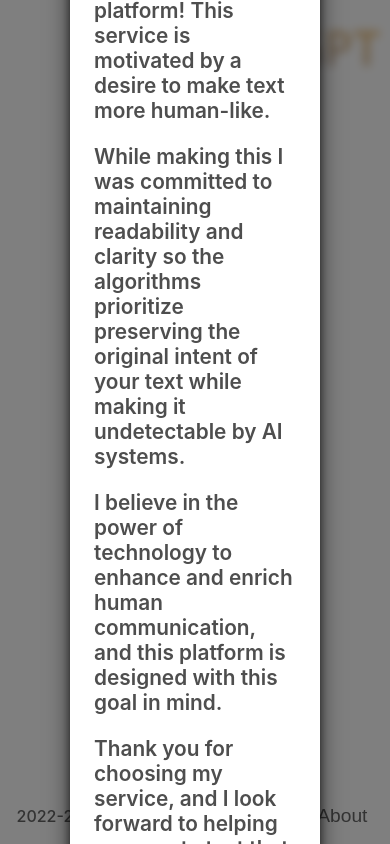
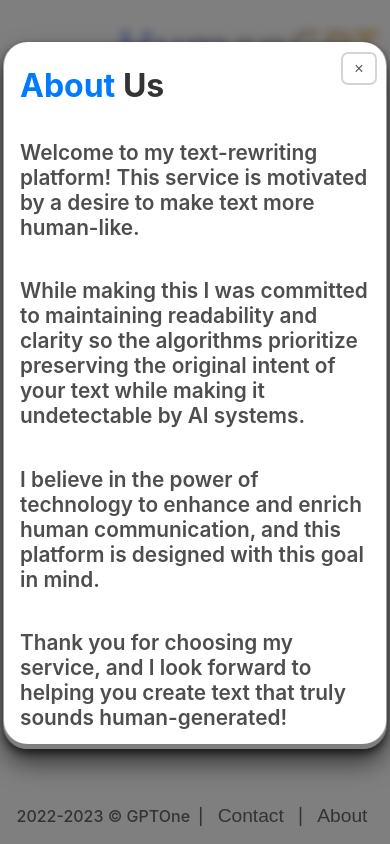
Before and after one commit to silasnevstad/Rewriter, a React (Create React App) app: page / in a window 390 px wide. Both pictures are taken after a click on the button "About". Built offline with nearby package versions, Linux system fonts and the light colour scheme; no server answers.

Commit message:
styling (mobile mostly)

```diff
--- a/src/App.css
+++ b/src/App.css
@@ -7,18 +7,13 @@ html {
   width: 100%;
   height: 100%;
   z-index: -1;
-
-  /* background-color: #ffffff;
-  opacity: 0.05;
-  background-image:  linear-gradient(#5c86ff 1.4000000000000001px, transparent 1.4000000000000001px), linear-gradient(to right, #5c86ff 1.4000000000000001px, #ffffff 1.4000000000000001px);
-  background-size: 28px 28px; */
 }
 
 .App {
   text-align: center;
-  /* background-color: #fff; */
-  /* min-height: 100vh; */
-  /* min-width: 100vw; */
+  min-height: 100vh;
+  min-width: 100vw;
+  width: 100%;
 }
 
 .modal-open {
@@ -58,7 +53,6 @@ header {
   align-items: center;
   justify-content: center;
   gap: 5rem;
-  /* max-height: 100vh; */
 }
 
 .App-footer {
@@ -78,6 +72,7 @@ header {
   .App-main {
     margin-top: 2em;
     gap: 2rem;
+    width: 100%;
   }
 }
 
@@ -88,10 +83,6 @@ header {
 
   header {
     min-height: 10vh;
-  }
-
-  .App-footer-bottom {
-    /* margin-top: 1em; */
   }
 }
 
--- a/src/components/AboutModal.js
+++ b/src/components/AboutModal.js
@@ -10,18 +10,13 @@ function AboutModal({ onClose }) {
                 <div className="header">
                     <div className="content">
                         <span className="title">About <span className="title-span">Us</span></span>
-
-                        <div className="bottom-content">
-                            <p> Welcome to my text-rewriting platform! This service is motivated by a desire to make text more human-like. </p>
-
-                            <p> While making this I was committed to maintaining readability and clarity so the algorithms prioritize preserving the original intent of your text while making it undetectable by AI systems. </p>
-
-                            <p> I believe in the power of technology to enhance and enrich human communication, and this platform is designed with this goal in mind. </p>
-
-                            <p> Thank you for choosing my service, and I look forward to helping you create text that truly sounds human-generated! </p>
-                        </div>
-
                     </div>
+                </div>
+                <div className="bottom-content">
+                    <p> Welcome to my text-rewriting platform! This service is motivated by a desire to make text more human-like. </p>
+                    <p> While making this I was committed to maintaining readability and clarity so the algorithms prioritize preserving the original intent of your text while making it undetectable by AI systems. </p>
+                    <p> I believe in the power of technology to enhance and enrich human communication, and this platform is designed with this goal in mind. </p>
+                    <p> Thank you for choosing my service, and I look forward to helping you create text that truly sounds human-generated! </p>
                 </div>
             </div>
         </div>
--- a/src/components/styles/AccountModal.css
+++ b/src/components/styles/AccountModal.css
@@ -1,7 +1,3 @@
-.card {
-    width: 30vw;
-}
-
 .title {
     text-align: left;
     font-size: 2rem;
@@ -47,10 +43,3 @@
     background-color: #FBC56C;
     color: #333;
 }
-
-@media (max-width: 1000px) {
-    .card {
-        width: 60%;
-    }
-
-}
--- a/src/components/styles/Modal.css
+++ b/src/components/styles/Modal.css
@@ -1,27 +1,30 @@
 .Modal {
-    position: fixed;
-    top: -10%;
-    left: 0;
-    right: 0;
-    bottom: 0;
-    background-color: transparent;
-    display: flex;
-    align-items: center;
-    justify-content: center;
-    z-index: 9999;
+    width: 100%;
+    height: 100%;
 }
 
-
 .card {
+    position: fixed;
+    top: 5%;
+    left: 50%;
+    transform: translateX(-50%);
     overflow: hidden;
-    position: relative;
+    z-index: 9999;
     text-align: left;
-    border-radius: 0.5rem;
-    /* max-width: 290px; */
+    border-radius: 1.5rem;
     box-shadow: rgba(0, 0, 0, 0.6) 0px 4px 8px, rgba(0, 0, 0, 0.6) 0px 14px 26px -1px, rgba(0, 0, 0, 0.5) 0px -5px 0px inset;
     background-color: #fff;
     padding: 1rem;
+    width: 50%;
+    /* max-width: 800px; */
+    max-height: 80%;
+    overflow-y: auto;
+    scrollbar-width: none;
+    -ms-overflow-style: none;
+}
 
+.card::-webkit-scrollbar {
+    display: none;
 }
 
 .dismiss {
@@ -50,15 +53,20 @@
 }
 
 .header {
-    padding: 1.25rem 1rem 1rem 1rem;
+    width: 100%;
 }
 
 .bottom-content {
-    margin-top: 1.5rem;
+    display: flex;
+    flex-direction: column;
+    align-items: center;
+    justify-content: center;
+    width: 100%;
 }
 
 .content {
     text-align: left;
+    width: 100%;
 }
 
 .content-center {
@@ -66,6 +74,7 @@
     align-items: center;
     display: flex;
     flex-direction: column;
+    width: 100%;
 }
 
 .divider {
@@ -91,6 +100,7 @@
     flex-direction: column;
     text-align: left;
     margin-bottom: 1rem;
+    width: 100%;
 }
 
 .form-group input,
@@ -98,9 +108,10 @@
     font-size: 1rem;
     padding: 0.5rem;
     border: 1px solid #ccc;
-    width: 25em;
+    width: 100%;
     align-self: center;
-    min-width: 20em;
+    min-width: 30em;
+    max-width: 100%;
     border-radius: 0.375rem;
     color: #333;
 }
@@ -128,7 +139,7 @@
     font-size: 1.3rem;
     color: #4e4e4e;
     font-weight: 600;
-    max-width: 40vw;
+    /* max-width: 40vw; */
     text-align: left;
     margin-top: 1.5rem;
 }
@@ -177,17 +188,72 @@ textarea {
 @media (max-width: 1024px) {
     .Modal {
         top: -5%;
+        width: 100%;
     }
 
     .card {
-        padding: .5rem;
-        max-width: 550px;
+        padding: 1.5rem;
+    }
+
+    .header {
+        width: 100%;
+    }
+
+    .content {
+        text-align: left;
+        width: 100%;
+    }
+
+    .bottom-content {
+        width: 100%;
     }
 
     .card p {
         font-size: 1.3rem;
         margin-top: 1.1rem;
-        max-width: 500px;
+    }
+
+    .bottom-content {
+        margin-top: .5rem;
+    }
+
+    .form-group input,
+    .form-group textarea {
+        font-size: 1rem;
+        /* width: 20em; */
+    }
+}
+
+@media (max-width: 768px) {
+    .Modal {
+        top: -15%;
+    }
+
+    .card {
+        padding: 1rem;
+        width: 90%;
+        align-self: center;
+        justify-content: center;
+        align-items: center;
+    }
+
+    .header {
+        width: 100%;
+    }
+
+    .content {
+        text-align: left;
+        width: 100%;
+    }
+
+    .bottom-content {
+        width: 100%;
+    }
+
+    .card p {
+        font-size: 1.3rem;
+        margin-top: 1.1rem;
+        /* max-width: 500px; */
     }
 
     .bottom-content {
@@ -198,6 +264,8 @@ textarea {
     .form-group textarea {
         font-size: 1rem;
         width: 20em;
+        max-width: 70%;
+        min-width: 20em;
     }
 }
 
```
